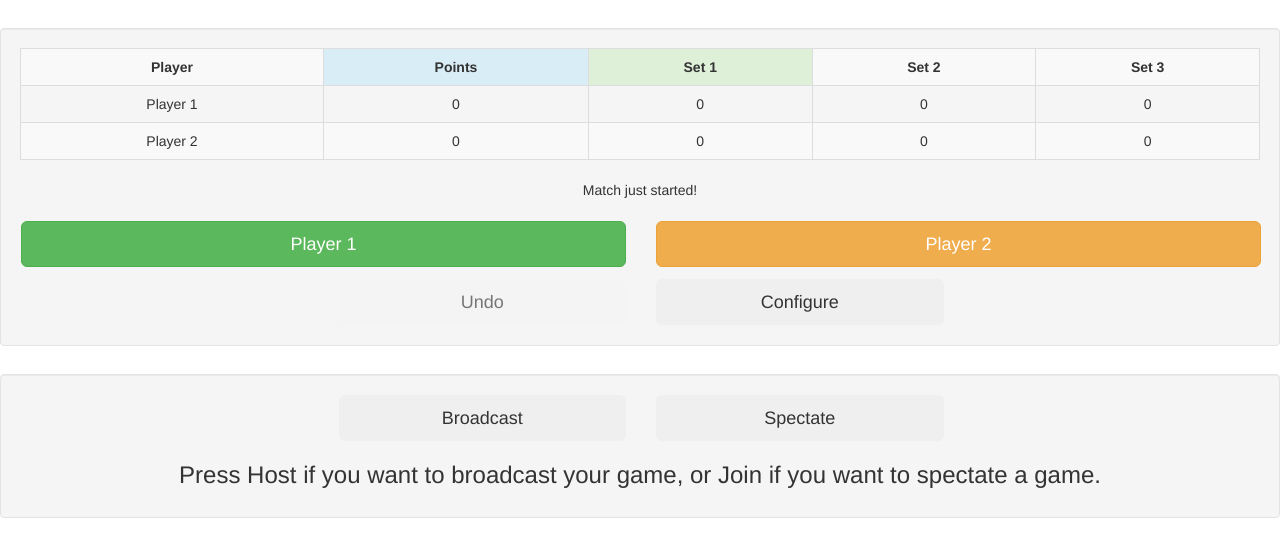
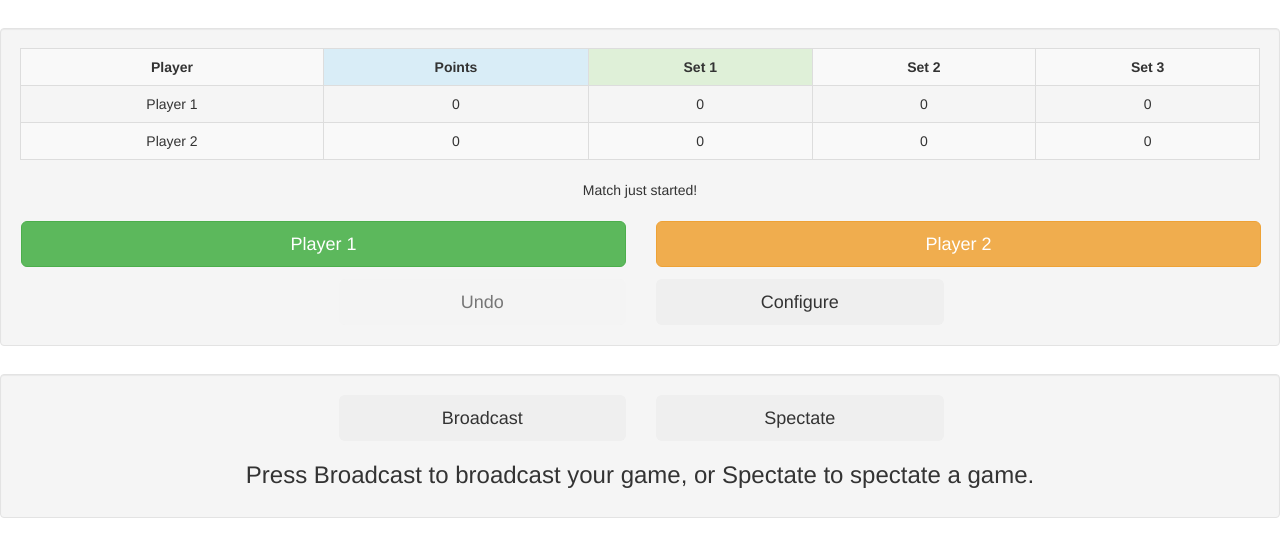
Before and after one commit to themetalfleece/tennis-score, a website: page index.html in a window 1280 px wide. Drawn offline with nearby package versions, Linux system fonts and the light colour scheme.

Commit message:
fixed text inconsistencies

```diff
--- a/index.html
+++ b/index.html
@@ -304,7 +304,7 @@
 				</div>
 			</div>
 			<div class="text-center">
-				<h3 id="ws_status"> Press Host if you want to broadcast your game, or Join if you want to spectate a game. </h3>
+				<h3 id="ws_status"> Press Broadcast to broadcast your game, or Spectate to spectate a game. </h3>
 			</div>
 		</div>
 	</div>
```
Also changed, not shown: README.md, js/index.js (line endings or trailing spaces).
